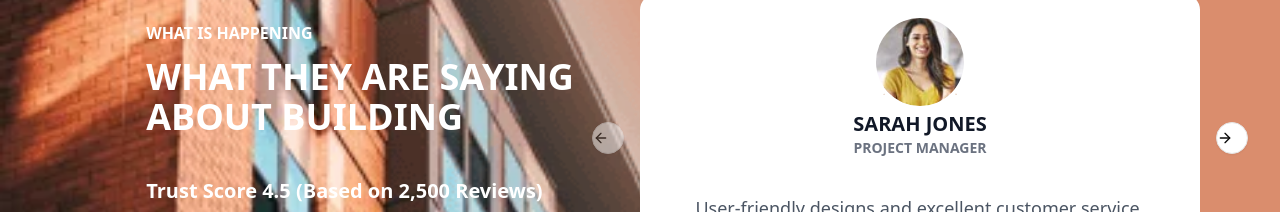
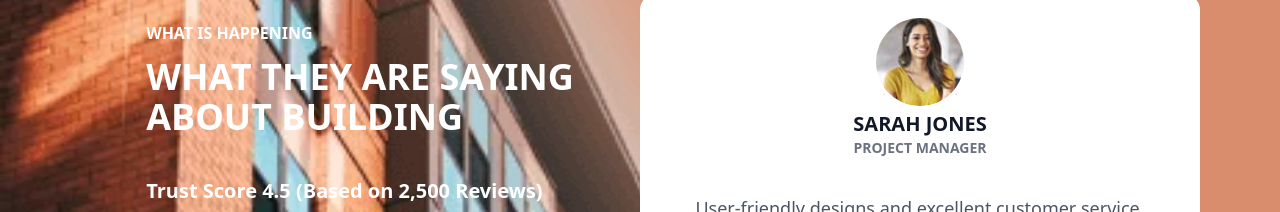
Before and after one commit to desirediv0/apartment, a Next.js app in the folder property2/: page / in a window 1280 px wide. Shown: the part 4760-4972 px from the top of the page. Built offline with nearby package versions, Linux system fonts and the light colour scheme.

Commit message:
changing in testimonial section

```diff
--- a/property2/src/app/page.js
+++ b/property2/src/app/page.js
@@ -314,13 +314,6 @@ export default function Home() {
           >
             <div className="w-full flex items-center justify-between">
               <div className="w-12 h-12 bg-gray-700">
-                {/* <Image
-                  src="/about-1-1.jpg"
-                  alt="Luxury Apartment"
-                  width={100}
-                  height={100}
-                  className="w-full h-full object-cover rounded-lg"
-                  /> */}
               </div>
 
               {/* Animated Icon */}
@@ -560,20 +553,6 @@ export default function Home() {
               </CarouselItem>
             ))}
           </CarouselContent>
-          <CarouselPrevious
-            className="hidden sm:block"
-            onClick={() =>
-              setCurrent(
-                (prev) => (prev - 1 + testimonials.length) % testimonials.length
-              )
-            }
-          />
-          <CarouselNext
-            className="hidden sm:block"
-            onClick={() =>
-              setCurrent((prev) => (prev + 1) % testimonials.length)
-            }
-          />
         </Carousel>
       </div>
 
```
Also changed, not shown: property2/src/components/ui/testimonial.jsx (deleted, +0 -13 lines).
